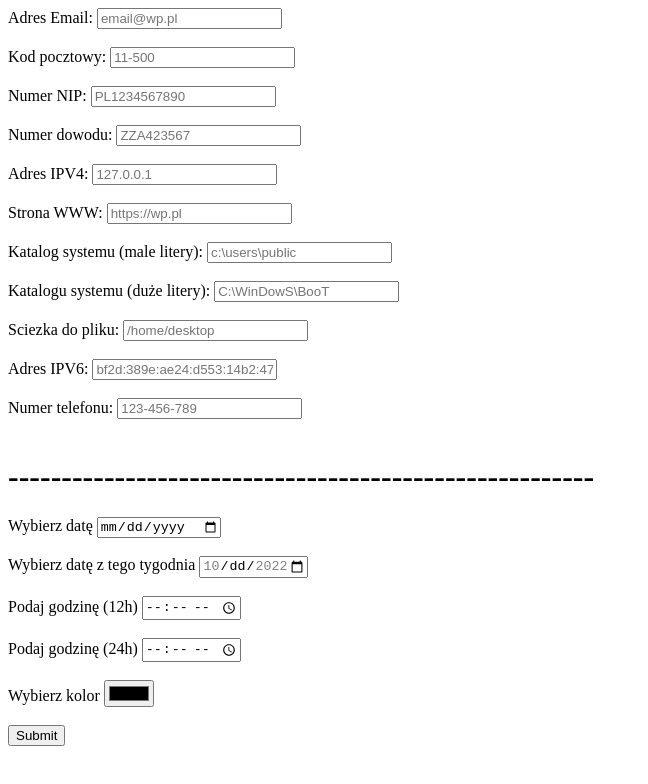
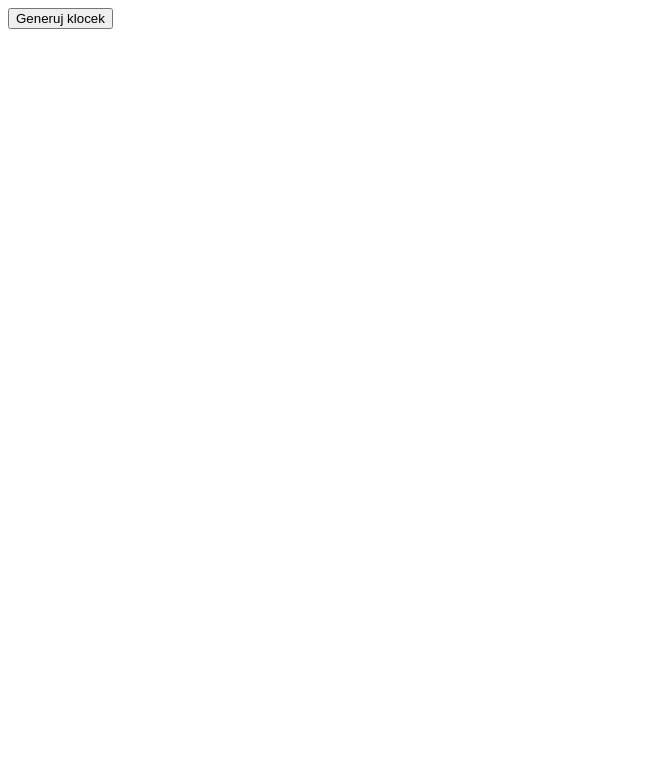
Before and after one commit to DamianGle/DamianGle.github.io, a plain HTML site: page lab3/index.html in a window 1280 px wide. Shown: the whole page, without its empty margins (0-648 px from the left). Drawn offline with Linux system fonts and the light colour scheme.

Commit message:
Added button.

```diff
--- a/lab3/index.html
+++ b/lab3/index.html
@@ -6,101 +6,15 @@
 </head>
 
 <body>
-	<form>
-		<label for="email">Adres Email:</label>
-		<input type="email" id="email" name="email"
-			pattern="[A-Za-z0-9._%+-]+@[A-Za-z0-9.-]+\.[A-Za-z]{2,}$"
-			title="Adres Email"
-			placeholder="email@wp.pl"><br><br>
-		</input>
-
-		<label for="kod_pocztowy">Kod pocztowy:</label>
-		<input type="text" id="kod_pocztowy" name="kod_pocztowy"
-			pattern="[0-9]{2}-[0-9]{3}"
-			title="Kod pocztowy"
-			placeholder="11-500"><br><br>
-		</input>
-
-		<label for="numer_nip">Numer NIP:</label>
-		<input type="text" id="numer_nip" name="numer_nip"
-			pattern="[A-Z]{2}[0-9]{10}"
-			title="Numer NIP"
-			placeholder="PL1234567890"><br><br>
-		</input>
-
-		<label for="numer_dowodu">Numer dowodu:</label>
-		<input type="text" id="numer_dowodu" name="numer_dowodu"
-			pattern="[A-Z]{3}[0-9]{6}"
-			title="Numer dowodu"
-			placeholder="ZZA423567"><br><br>
-		</input>
-
-		<label for="adres_ipv4">Adres IPV4:</label>
-		<input type="text" id="ipv4" name="ipv4"
-			pattern="^(?:(?:25[0-5]|2[0-4][0-9]|[01]?[0-9][0-9]?)\.){3}(?:25[0-5]|2[0-4][0-9]|[01]?[0-9][0-9]?)$"
-			title="Adres IPV4"
-			placeholder="127.0.0.1"><br><br>
-		</input>
-
-		<label for="www">Strona WWW:</label>
-		<input type="url" id="www" name="www"
-			pattern="(http[s]*://)([a-zA-Z0-9-]+\.[0-9a-zA-Z]+)[?/]"
-			title="Strona WWW"
-			placeholder="https://wp.pl"><br><br>
-		</input>
-
-		<label for="sciezka_male">Katalog systemu (male litery):</label>
-		<input type="text" id="sciezka_male" name="sciezka_male"
-			pattern="[a-z]:\\[\\\|*\]?.*"
-			title="Sciezka(male litery)"
-			placeholder="c:\users\public"><br><br>
-		</input>
-
-		<label for="sciezka_duze">Katalogu systemu (duże litery):</label>
-		<input type="text" id="sciezka_duze" name="sciezka_duze"
-			pattern="[a-zA-Z]:\\[\\\S|*\S]?.*"
-			title="Sciezka(duze litery)"
-			placeholder="C:\WinDowS\BooT"><br><br>
-		</input>
-
-		<label for="sciezka_pliku">Sciezka do pliku:</label>
-		<input type="text" id="sciezka_pliku" name="sciezka_pliku"
-			pattern="(|((\\|/){1,2}\w+)\$?)((\\|/)(\w[\w ]*.*))"
-			title="Sciezka do pliku w katalogu"
-			placeholder="/home/desktop"><br><br>
-		</input>
-
-		<label for="adres_ipv6">Adres IPV6:</label>
-		<input type="text" id="adres_ipv6" name="adres_ipv6"
-			pattern="^([0-9a-fA-F]{1,4}:){7}[0-9a-fA-F]{1,4}$"
-			title="Adres Ipv6"
-			placeholder="bf2d:389e:ae24:d553:14b2:47b7:6b87:8d7b"><br><br>
-		</input>
-
-		<label for="numer_telefonu">Numer telefonu:</label>
-		<input type="text" id="numer_telefonu" name="numer_telefonu"
-			pattern="[0-9]{3}(-)?[0-9]{3}(-)?[0-9]{3}"
-			title="Numer telefonu"
-			placeholder="123-456-789"><br><br>
-		</input>
-	<h1> ------------------------------------------------------- </h1>
-	       <label for="date">Wybierz datę</label>
-    	    	   <input type="date" id="date" name="date" class="form" required><br><br>
-
-    	      <label for="date_dot2">Wybierz datę z tego tygodnia</label>
-    	      	   <input type="date" id="date_dot2" name="date_dot2" min="2022-10-17" max="2022-10-21" class="form" required> <br><br>
-
-    	      <label for="h12">Podaj godzinę (12h)</label>
-    		   <input type="time" id="h12" name="h12" min="00:00" max="12:00" class="form" required> <br><br>
-
-             <label for="h24">Podaj godzinę (24h)</label>
-                  <input type="time" id="h24" name="h24" class="form" required> <br><br>
-
-            <label for="head">Wybierz kolor</label>
-                  <input type="color" id="head" name="head" value="#000000"> <br><br>
-
-    	<input type="submit" name="CHECK">
-
-	</form>
+	    <div id="root">
+      <div id="buttonArea">
+        <button onclick="createRectangle()">Generuj klocek</button>
+      </div>
+      <div id="canvasArea">
+        <canvas id="myCanvas">
+          Canvas is not supported.
+        </canvas>
+      </div>
+    </div>
 </body>
 </html>
```
